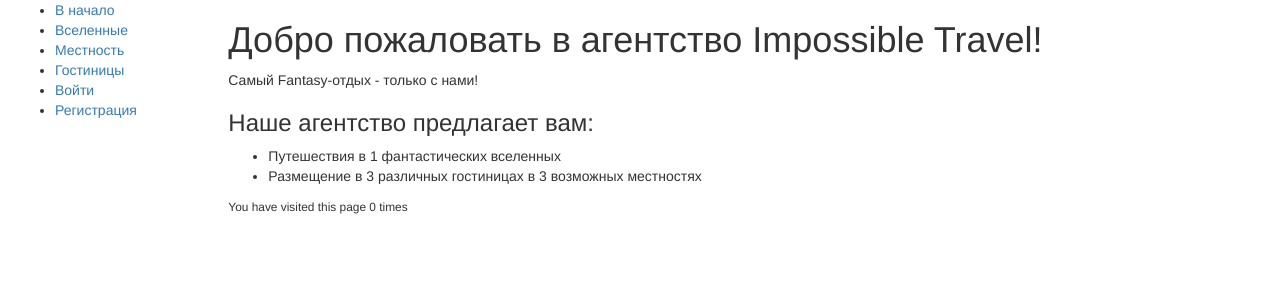
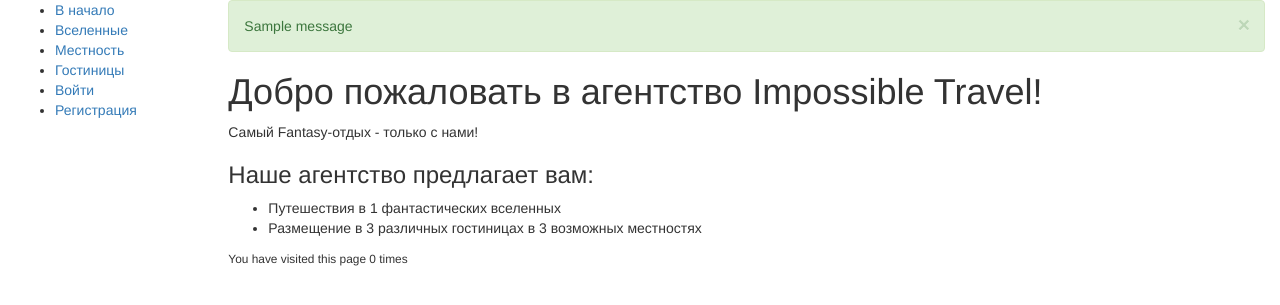
Before and after one commit to ElisHanna/impossible_travel, a Django app: page / in a window 1280 px wide. Shown: the top 305 px of the page. Run offline with Django 5.2, Linux system fonts and the light colour scheme; data comes from the database, SQL or seed files in the repository; tables that the repository leaves empty hold one stand-in row (values such as "Sample post"); one stand-in notice (Sample message) is shown; some libraries are stand-ins or nearby versions.

Commit message:
сообщения

```diff
--- a/impossible_travel/touring/templates/base_generic.html
+++ b/impossible_travel/touring/templates/base_generic.html
@@ -8,8 +8,7 @@
     <link rel='stylesheet' href="https://maxcdn.bootstrapcdn.com/bootstrap/3.3.7/css/bootstrap.min.css">
     <script src="https://ajax.googleapis.com/ajax/libs/jquery/1.12.4/jquery.min.js"></script>
     <script src="https://maxcdn.bootstrapcdn.com/bootstrap/3.3.7/js/bootstrap.min.js"></script>
-
-    {% load static %}
+     {% load static %}
     <link rel="stylesheet" href="{% static 'css/styles.css' %}">
 </head>
 
@@ -44,6 +43,7 @@
                 {% endblock %}
             </div>
             <div class="col-sm-10 ">
+                {% include "messages.html" %}
                 {% block content %}{% endblock %}
             </div>
         </div>
--- /dev/null
+++ b/impossible_travel/touring/templates/messages.html
@@ -0,0 +1,25 @@
+{% if messages %}
+    {% for message in messages %}
+        {% if message.tags == 'success' %}
+            <div class="alert alert-success alert-dismissible" role="alert">
+                <a href="#" class="close" data-dismiss="alert" aria-label="close">&times;</a>
+                {{ message }}
+            </div>
+        {% elif message.tags == 'error' %}
+            <div class="alert alert-danger alert-dismissible" role="alert">
+                <a href="#" class="close" data-dismiss="alert" aria-label="close">&times;</a>
+                {{ message }}
+            </div>
+        {% elif message.tags == 'info' %}
+            <div class="alert alert-info alert-dismissible" role="alert">
+                <a href="#" class="close" data-dismiss="alert" aria-label="close">&times;</a>
+                {{ message }}
+            </div>
+        {% elif message.tags == 'warning' %}
+            <div class="alert alert-warning alert-dismissible" role="alert">
+                <a href="#" class="close" data-dismiss="alert" aria-label="close">&times;</a>
+                {{ message }}
+            </div>
+        {% endif %}
+    {% endfor %}
+{% endif %}
--- a/impossible_travel/touring/views.py
+++ b/impossible_travel/touring/views.py
@@ -10,6 +10,7 @@ from datetime import date
 from .models import Area, Direction, Entertaiment, Hotel, Tour, Profile
 from .forms import CreateTourFormUser, NewUserForm, UserEditForm, ProfileEditForm
 from django.contrib import messages
+from django.contrib.messages.views import SuccessMessageMixin
 from django.contrib.auth import login
 
 def index(request):
@@ -67,6 +68,9 @@ class TourListForStaffView(PermissionRequiredMixin, generic.ListView):
 class TourCreate(CreateView):
     model = Tour
     form_class = CreateTourFormUser
+    template_name = 'touring/create_tour_form.html'
+    success_url = reverse_lazy('my-tours')
+
 
     def get_form_kwargs(self):
         kwargs = super().get_form_kwargs()
@@ -75,7 +79,7 @@ class TourCreate(CreateView):
         })
         return kwargs
 
-    def create_tour_user(request):
+    def create_tour_user(self, request):
         tour = Tour(request)
         if request.method == 'POST':
             form = CreateTourFormUser(request.POST)
@@ -83,13 +87,11 @@ class TourCreate(CreateView):
                 tour.checkin_date = form.cleaned_data['checkin_date']
                 tour.checkout_date = form.cleaned_data['checkout_date']
                 tour.save()
+                messages.add_message(request, messages.SUCCESS, "Тур создан. Незабываемое путешествие уже ждёт вас!")
                 return HttpResponseRedirect(reverse('my-tours'))
             else:
                 form = CreateTourFormUser()
             return render(request, 'touring/create_tour_form.html', {'form':form, 'tour':tour})
-
-    template_name = 'touring/create_tour_form.html'
-    success_url = reverse_lazy('my-tours')
 
 class TourUpdate(UpdateView):
     model = Tour
```
